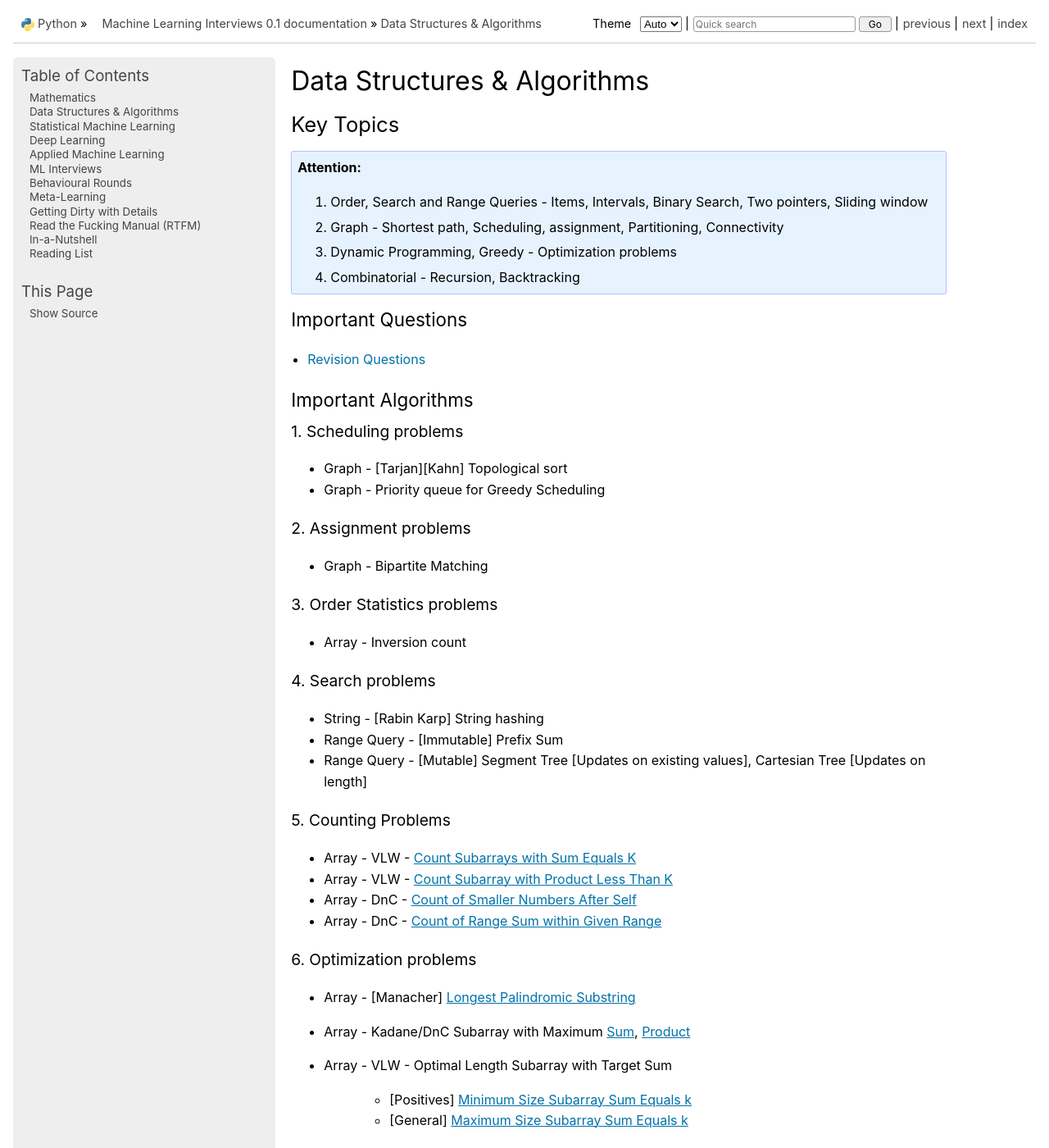
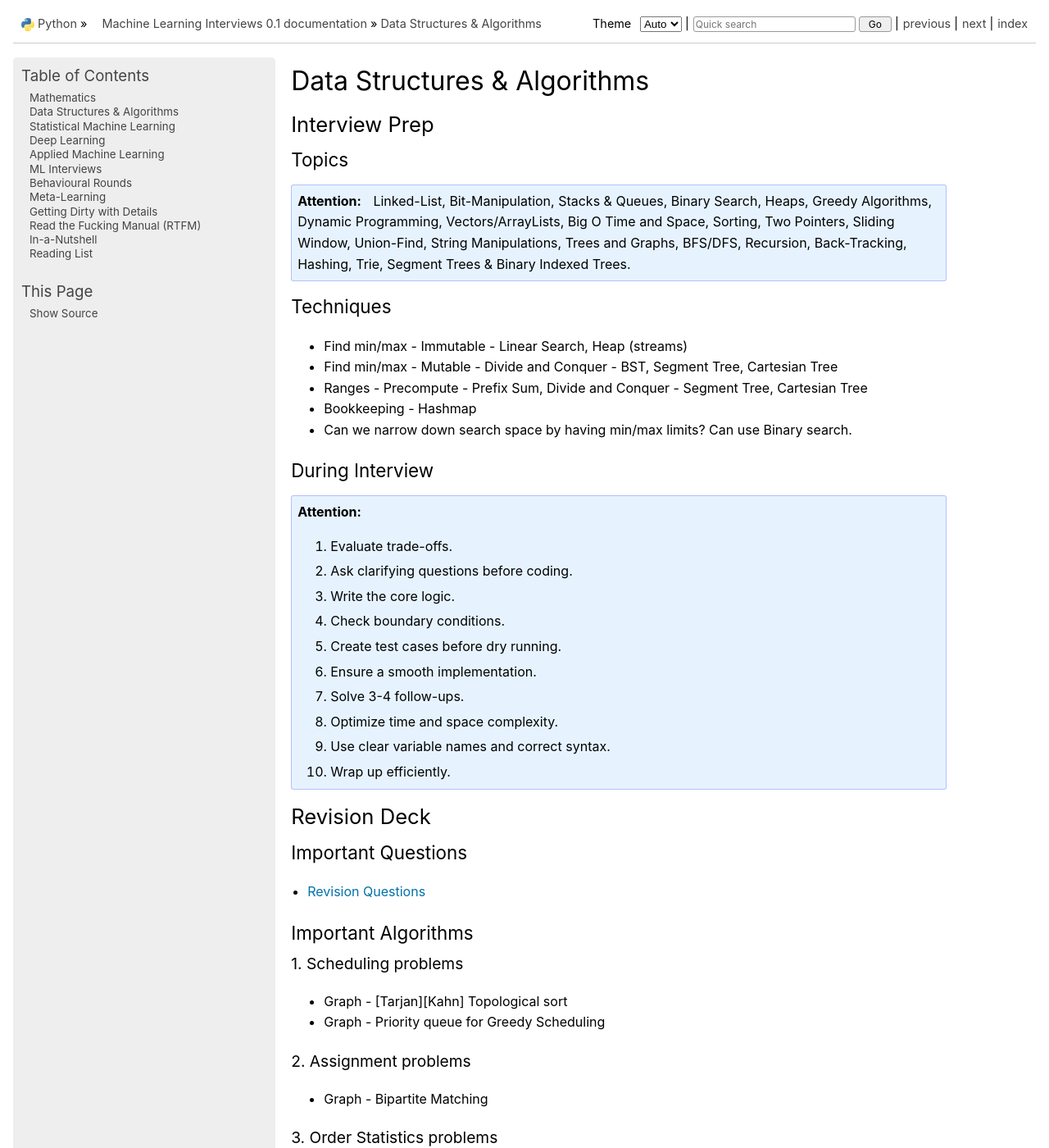
Before and after one commit to uselesstechjunks/leetcode, a Sphinx documentation site: the page built from docs/source/dsa/index.rst, in a window 1280 px wide and 1400 px high. Shown: the whole window at 82% size. Built offline with Sphinx 7.4.7, drawn with Linux system fonts in a browser that asks for light colours; pages that are not in the unit, such as notebooks, are missing from menus.

Commit message:
Update qb.rst (#482)
* Update qb.rst

* Update index.rst

* Update index.rst

* Update qb.rst

* Update qb.rst

* Update qb.rst

* Update qb.rst

* Update qb.rst

```diff
--- a/docs/source/dsa/index.rst
+++ b/docs/source/dsa/index.rst
@@ -2,15 +2,39 @@
 Data Structures & Algorithms
 #################################################################################
 *********************************************************************************
-Key Topics
+Interview Prep
 *********************************************************************************
+Topics
+=================================================================================
 .. attention::
 
-	#. Order, Search and Range Queries - Items, Intervals, Binary Search, Two pointers, Sliding window
-	#. Graph - Shortest path, Scheduling, assignment, Partitioning, Connectivity
-	#. Dynamic Programming, Greedy - Optimization problems
-	#. Combinatorial - Recursion, Backtracking
+	Linked-List, Bit-Manipulation, Stacks & Queues, Binary Search, Heaps, Greedy Algorithms, Dynamic Programming, Vectors/ArrayLists, Big O Time and Space, Sorting, Two Pointers, Sliding Window, Union-Find, String Manipulations, Trees and Graphs, BFS/DFS, Recursion, Back-Tracking, Hashing, Trie, Segment Trees & Binary Indexed Trees.
 
+Techniques
+=================================================================================
+- Find min/max - Immutable - Linear Search, Heap (streams)
+- Find min/max - Mutable - Divide and Conquer - BST, Segment Tree, Cartesian Tree
+- Ranges - Precompute - Prefix Sum, Divide and Conquer - Segment Tree, Cartesian Tree
+- Bookkeeping - Hashmap
+- Can we narrow down search space by having min/max limits? Can use Binary search.
+
+During Interview
+=================================================================================
+.. attention::
+	#. Evaluate trade-offs.
+	#. Ask clarifying questions before coding.
+	#. Write the core logic.
+	#. Check boundary conditions.
+	#. Create test cases before dry running.
+	#. Ensure a smooth implementation.
+	#. Solve 3-4 follow-ups.
+	#. Optimize time and space complexity.
+	#. Use clear variable names and correct syntax.
+	#. Wrap up efficiently.
+
+*********************************************************************************
+Revision Deck
+*********************************************************************************
 Important Questions
 =================================================================================
 .. toctree::
```
Also changed, not shown: docs/source/dsa/qb.rst (+11 -1 lines).
